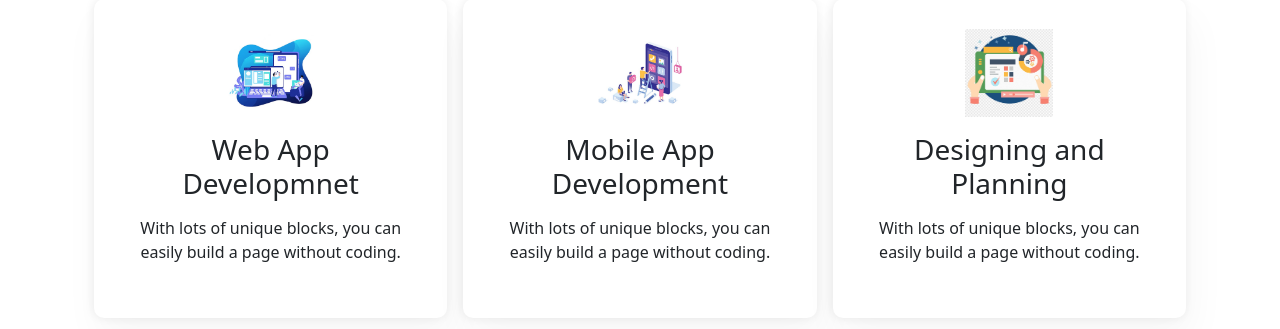
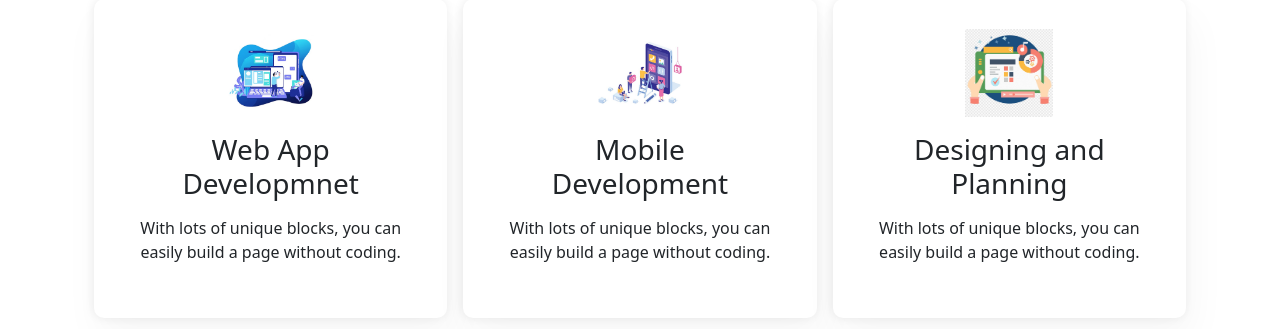
Before and after one commit to JoeJane/COMP229_SEC005_301160297_Portfolio, a Node server app: page /services in a window 1280 px wide. Shown: the part 221-550 px from the top of the page. Run offline with Node 20, Linux system fonts and the light colour scheme; some libraries are stand-ins or nearby versions.

Commit message:
services page modifed for better view

```diff
--- a/views/services.ejs
+++ b/views/services.ejs
@@ -41,7 +41,7 @@
                             class="img-responsive center-block d-block mx-auto col-lg-4">
                     </div>
                     <div class="services-texts text-center">
-                        <h3 class="title mb-3">Mobile App Development</h3>
+                        <h3 class="title mb-3">Mobile Development</h3>
                         <p class="text-light-muted mb-4">With lots of unique blocks, you can easily build a page without
                             coding.</p>
                     </div>
```
